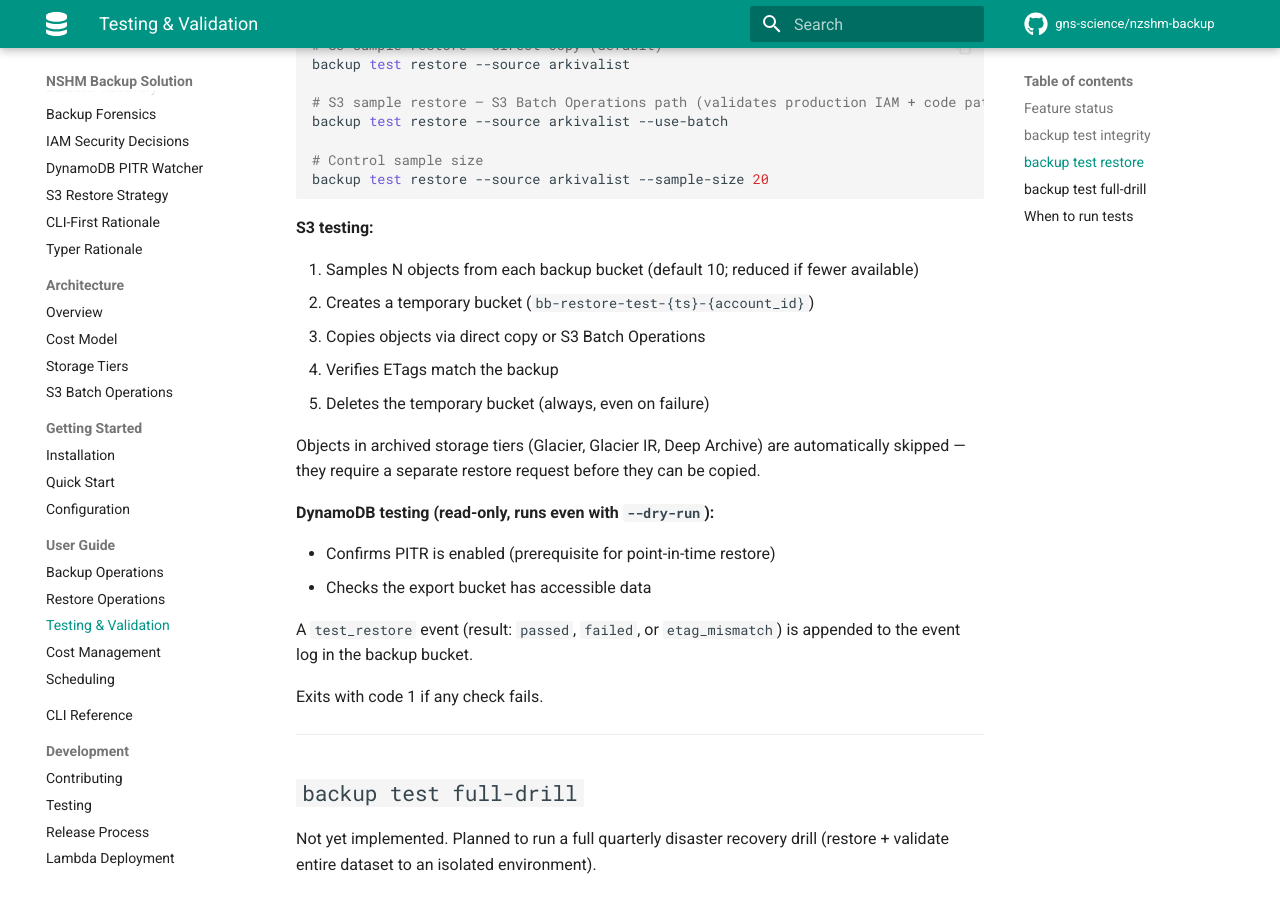
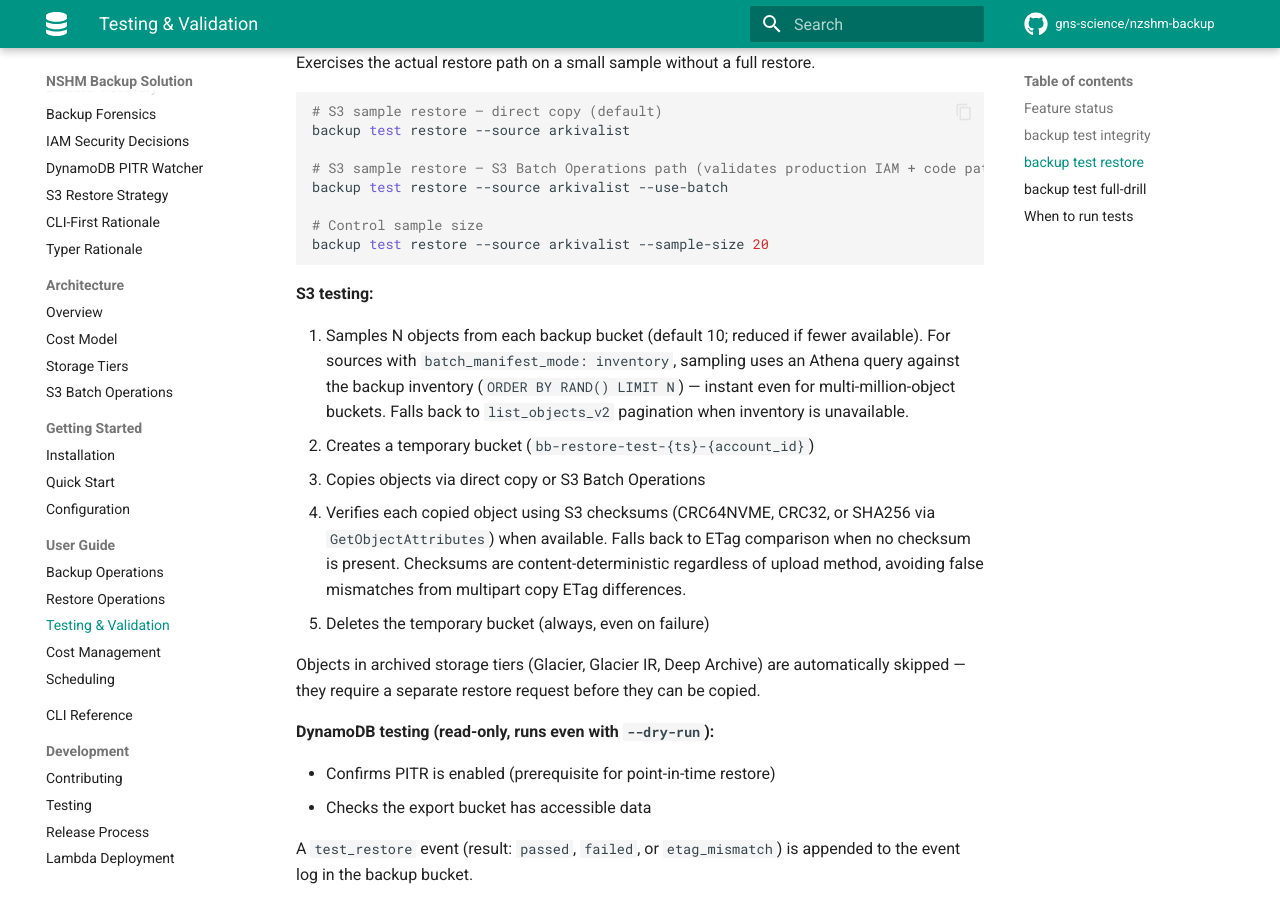
Before and after one commit to GNS-Science/aws-snapshot, an MkDocs documentation site: the page built from docs/user-guide/testing.md, in a window 1280 px wide and 900 px high, scrolled down 1795 px. Built offline with MkDocs 1.6.1 and Material for MkDocs 9.7.7, drawn with Linux system fonts in a browser that asks for light colours; comment, search, counter and statistics services are not loaded; the version menu is left out; some of the changed text lies outside the part shown.

Commit message:
docs: record inventory sampling, checksum verification, and toshi first backup
- CHANGELOG: add inventory-based sampling and checksum verification entries
- PROD-DEPLOY-LOG: Step 27 covering static completion (2 failures from +),
  toshi first S3 backup (6.9M objects), THS smart ETag validation (4,224
  false positives eliminated), and test restore improvements
- testing.md: update test restore docs with inventory sampling and
  checksum-based verification details

```diff
--- a/docs/user-guide/testing.md
+++ b/docs/user-guide/testing.md
@@ -9,8 +9,9 @@ tests to validate that backups are readable and consistent.
 |---------|--------|-------|
 | `test integrity` — S3 object comparison | ✅ Implemented | Full ETag diff; excludes operational prefixes |
 | `test integrity` — DynamoDB PITR check | ✅ Implemented | Read-only; checks PITR enabled + completed exports exist |
-| `test restore` — S3 direct copy sample | ✅ Implemented | Copies N objects to temp bucket, verifies ETags, cleans up |
+| `test restore` — S3 direct copy sample | ✅ Implemented | Copies N objects to temp bucket, verifies via checksum or ETag |
 | `test restore` — S3 Batch Operations path | ✅ Implemented | `--use-batch`; validates production IAM + Batch pipeline |
+| `test restore` — inventory-based sampling | ✅ Implemented | Uses Athena `ORDER BY RAND()` for large buckets; falls back to listing |
 | `test restore` — DynamoDB restorability | ✅ Implemented | Read-only; checks PITR + export bucket accessible |
 | Event log (`test_restore` events) | ✅ Implemented | Emits passed/failed/etag_mismatch to `_events/` |
 | `test full-drill` | ⏳ Not yet implemented | Planned quarterly DR drill |
@@ -63,10 +64,17 @@ backup test restore --source arkivalist --sample-size 20
 
 **S3 testing:**
 
-1. Samples N objects from each backup bucket (default 10; reduced if fewer available)
+1. Samples N objects from each backup bucket (default 10; reduced if fewer available).
+   For sources with `batch_manifest_mode: inventory`, sampling uses an Athena query
+   against the backup inventory (`ORDER BY RAND() LIMIT N`) — instant even for
+   multi-million-object buckets. Falls back to `list_objects_v2` pagination when
+   inventory is unavailable.
 2. Creates a temporary bucket (`bb-restore-test-{ts}-{account_id}`)
 3. Copies objects via direct copy or S3 Batch Operations
-4. Verifies ETags match the backup
+4. Verifies each copied object using S3 checksums (CRC64NVME, CRC32, or SHA256 via
+   `GetObjectAttributes`) when available. Falls back to ETag comparison when no
+   checksum is present. Checksums are content-deterministic regardless of upload
+   method, avoiding false mismatches from multipart copy ETag differences.
 5. Deletes the temporary bucket (always, even on failure)
 
 Objects in archived storage tiers (Glacier, Glacier IR, Deep Archive) are automatically skipped —
```
Also changed, not shown: CHANGELOG.md (+8 -0 lines).
